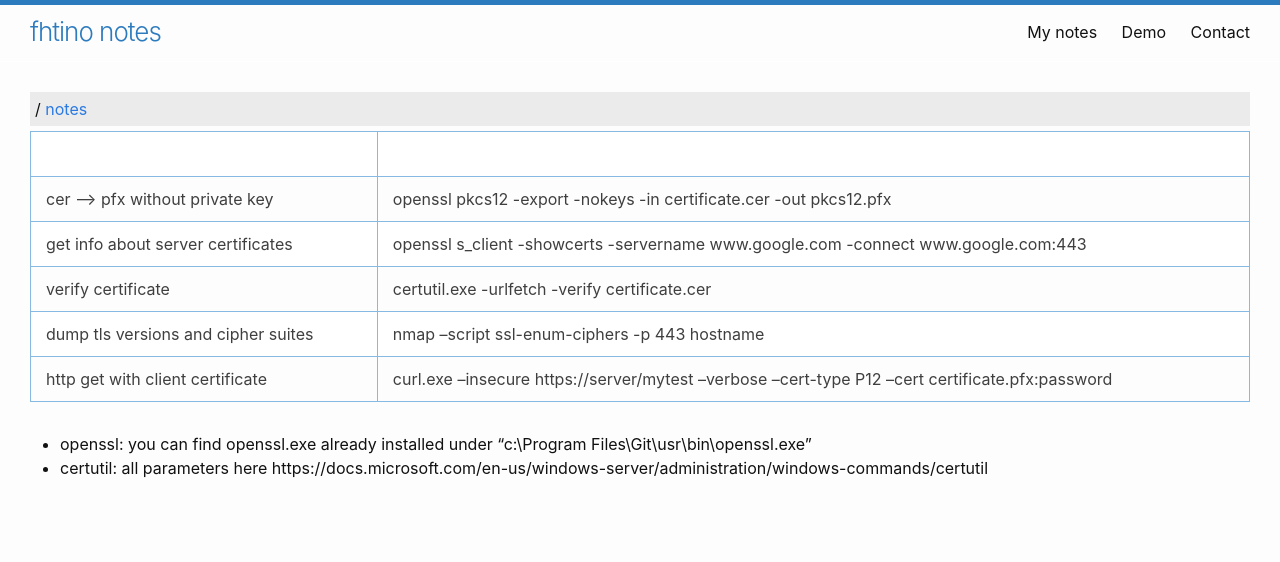
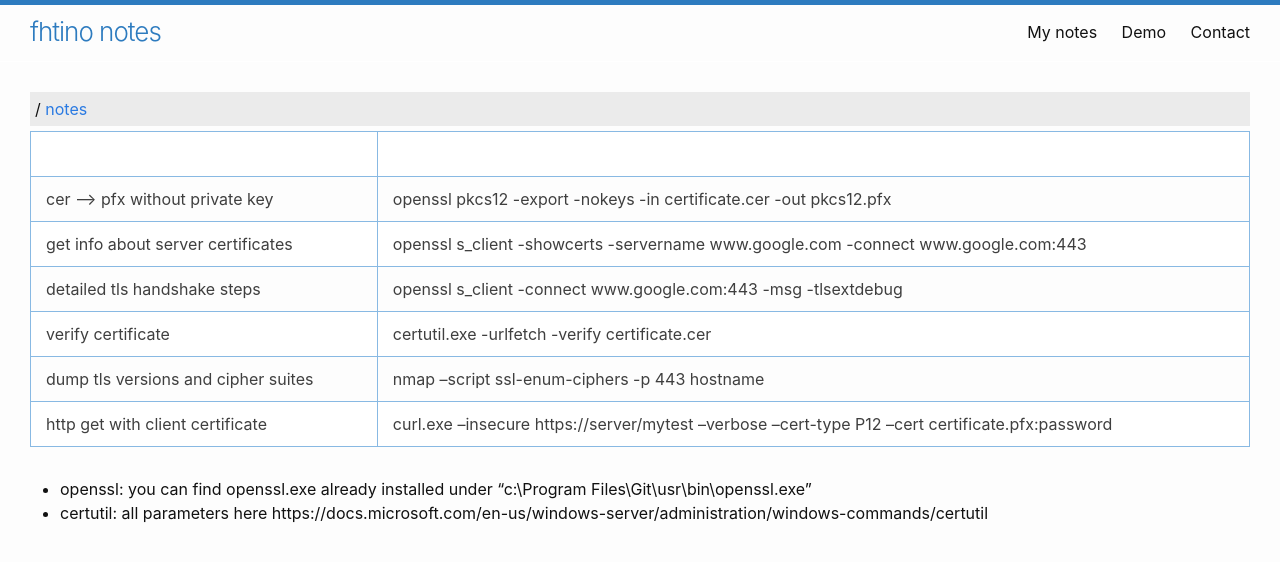
Before and after one commit to fhtino/fhtino.github.io, a Jekyll site: the page built from notes/certificates.md, in a window 1280 px wide. Shown: the top 562 px of the page. Built offline with Jekyll 4.4.1, drawn with Linux system fonts in a browser that asks for light colours.

Commit message:
Update certificates.md

```diff
--- a/notes/certificates.md
+++ b/notes/certificates.md
@@ -6,6 +6,7 @@ layout: notes
 | -- | -- |
 | cer --> pfx without private key  | openssl pkcs12 -export -nokeys -in certificate.cer -out pkcs12.pfx |
 | get info about server certificates | openssl s_client -showcerts -servername www.google.com -connect www.google.com:443 |
+| detailed tls handshake steps | openssl s_client -connect www.google.com:443 -msg -tlsextdebug |
 | verify certificate | certutil.exe -urlfetch -verify  certificate.cer |
 | dump tls versions and cipher suites | nmap --script ssl-enum-ciphers -p 443 hostname |
 | http get with client certificate | curl.exe --insecure https://server/mytest --verbose --cert-type P12 --cert certificate.pfx:password |
```
